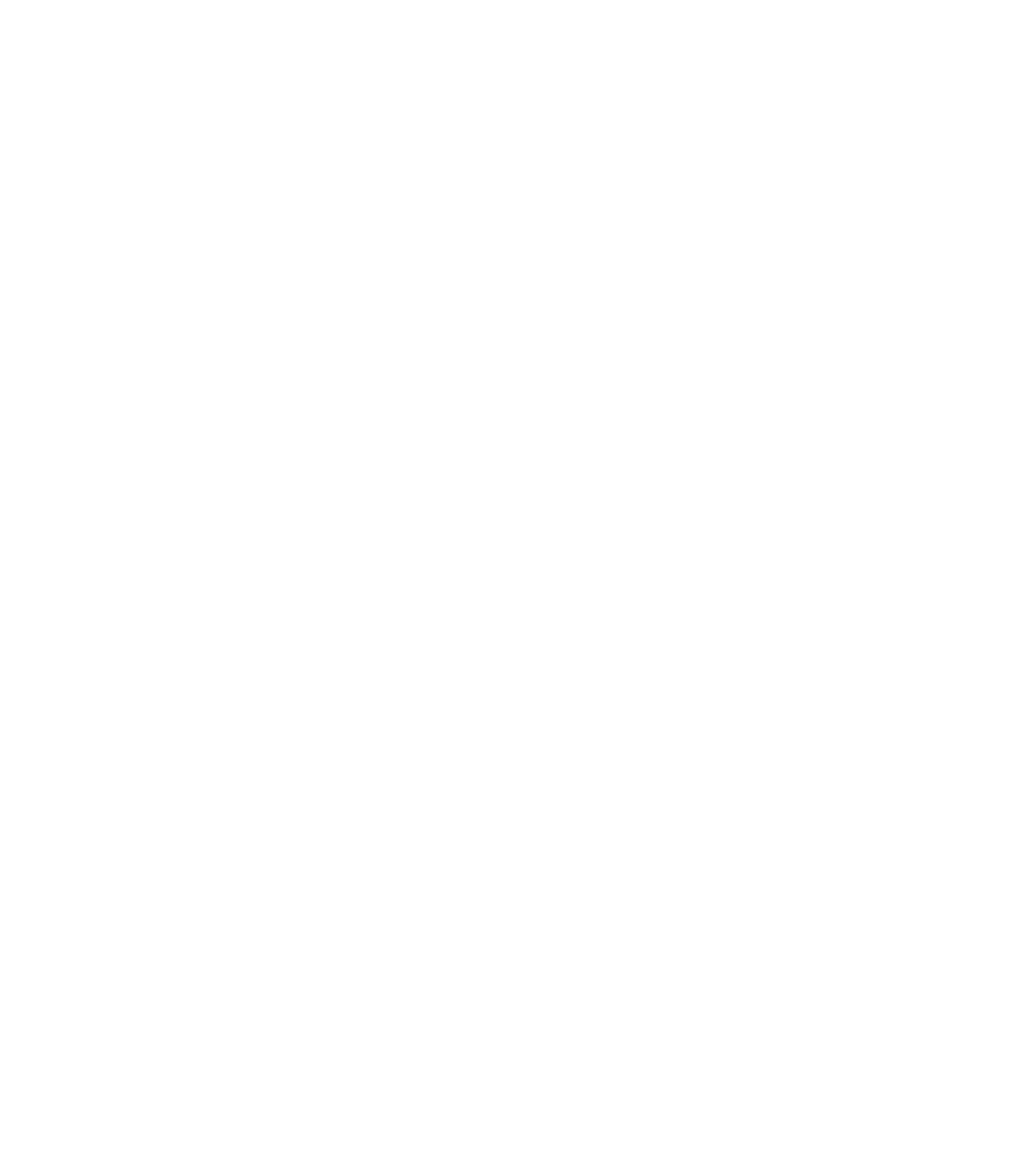
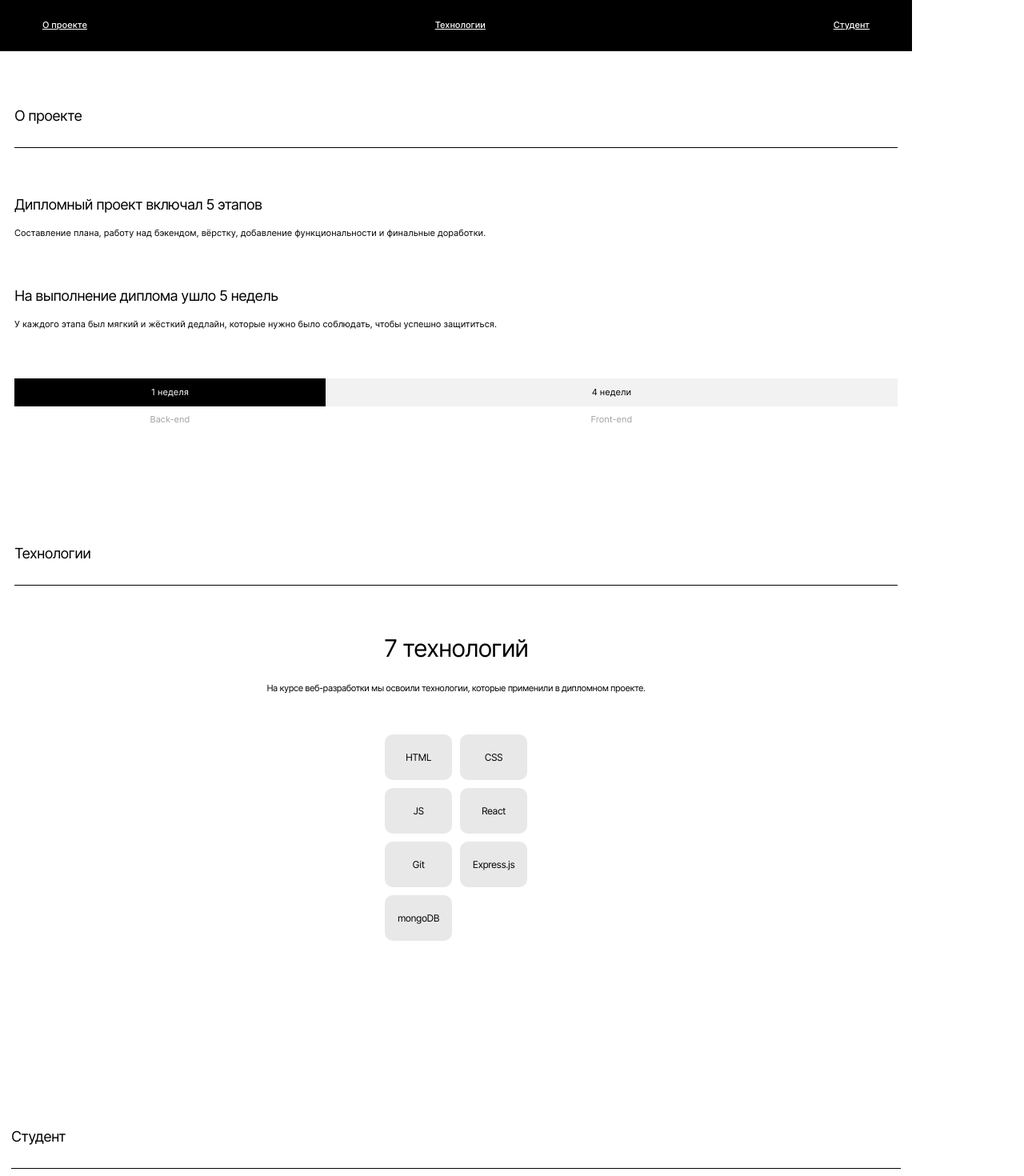
Before and after one commit to BakumenkoVS/movies-explorer-frontend, a React (Create React App) app: page / in a window 1280 px wide. Shown: the part 640-2110 px from the top of the page at 80% size. Before the commit the page ends 800 px from the top, so only its background shows below. Built offline with nearby package versions, Linux system fonts and the light colour scheme.

Commit message:
add components

```diff
--- /dev/null
+++ b/src/components/AboutMe/AboutMe.css
@@ -0,0 +1,42 @@
+.about-me {
+   box-sizing: border-box;
+   padding: 70px 14px;
+}
+
+.about-me__img {
+   width: 100%;
+   min-height: 352px;
+   margin-top: 60px;
+   border-radius: 10px;
+}
+
+.about-me__name {
+   margin: 40px 0 20px;
+   font-weight: 400;
+   font-size: 30px;
+   line-height: 36px;
+   letter-spacing: -0.04em;
+}
+
+.about-me__subtitle {
+   margin: 0;
+   font-weight: 500;
+   font-size: 11px;
+   line-height: 16px;
+}
+
+.about-me__text {
+   margin: 20px 0 40px;
+   font-weight: 400;
+   font-size: 11px;
+   line-height: 16px;
+}
+
+.about-me__link {
+   margin-right: 26px;
+   color: #000;
+   font-weight: 500;
+   font-size: 14px;
+   line-height: 17px;
+   text-decoration: none;
+}
--- /dev/null
+++ b/src/components/AboutMe/AboutMe.js
@@ -0,0 +1,28 @@
+import "./AboutMe.css";
+import me from "../../images/123.png";
+
+export default function AboutMe() {
+   return (
+      <div className="about-me">
+         <h2 className="title">Студент</h2>
+         <img src={me} className="about-me__img"></img>
+         <h3 className="about-me__name">Владислав</h3>
+         <p className="about-me__subtitle">Фронтенд-разработчик, 24 года</p>
+         <p className="about-me__text">
+            Я родился и живу в Саратове, закончил факультет экономики СГУ. У
+            меня есть жена и дочь. Я люблю слушать музыку, а ещё увлекаюсь
+            бегом. Недавно начал кодить. С 2015 года работал в компании «СКБ
+            Контур». После того, как прошёл курс по веб-разработке, начал
+            заниматься фриланс-заказами и ушёл с постоянной работы.
+         </p>
+         <div className="about-me__links">
+            <a href="https://t.me/BakumenkoVS" className="about-me__link">
+               Telegram
+            </a>
+            <a href="https://github.com/BakumenkoVS" className="about-me__link">
+               Github
+            </a>
+         </div>
+      </div>
+   );
+}
--- /dev/null
+++ b/src/components/AboutProject/AboutProject.css
@@ -0,0 +1,75 @@
+.about-project {
+   padding: 70px 18px;
+   box-sizing: border-box;
+}
+
+.title {
+   margin: 0;
+   font-weight: 400;
+   font-size: 18px;
+   line-height: 22px;
+   letter-spacing: -0.04em;
+   padding-bottom: 28px;
+   border-bottom: 1px solid black;
+}
+
+.about-project__subtitle {
+   margin: 0;
+   padding-top: 60px;
+   font-style: normal;
+   font-weight: 400;
+   font-size: 18px;
+   line-height: 22px;
+   letter-spacing: -0.04em;
+}
+
+.about-project__text {
+   margin: 0;
+   padding-top: 16px;
+   font-style: normal;
+   font-weight: 400;
+   font-size: 11px;
+   line-height: 16px;
+}
+
+.about-project__weeks {
+   display: flex;
+   margin-top: 60px;
+}
+
+.about-project__weeks_black {
+   width: 35.21%;
+}
+
+.about-project__weeks_gray {
+   width: 64.788%;
+}
+
+.about-project__week {
+   box-sizing: border-box;
+   background-color: black;
+   color: white;
+   padding: 11px;
+   height: 35px;
+   width: 100%;
+   font-style: normal;
+   font-weight: 400;
+   font-size: 11px;
+   line-height: 13px;
+   text-align: center;
+   margin: 0;
+}
+
+.about-project__week_gray {
+   background-color: #f2f2f2;
+   color: black;
+}
+
+.about-project__weeks-text {
+   margin: 10px 0;
+   font-weight: 400;
+   font-size: 11px;
+   line-height: 13px;
+   text-align: center;
+   color: #a0a0a0;
+}
--- /dev/null
+++ b/src/components/AboutProject/AboutProject.js
@@ -0,0 +1,35 @@
+import "./AboutProject.css";
+
+export default function AboutProject() {
+   return (
+      <div className="about-project" name="AboutProject">
+         <h2 className="title">О проекте</h2>
+         <h3 className="about-project__subtitle">
+            Дипломный проект включал 5 этапов
+         </h3>
+         <p className="about-project__text">
+            Составление плана, работу над бэкендом, вёрстку, добавление
+            функциональности и финальные доработки.
+         </p>
+         <h3 className="about-project__subtitle">
+            На выполнение диплома ушло 5 недель
+         </h3>
+         <p className="about-project__text">
+            У каждого этапа был мягкий и жёсткий дедлайн, которые нужно было
+            соблюдать, чтобы успешно защититься.
+         </p>
+         <div className="about-project__weeks">
+            <div className="about-project__weeks_black">
+               <p className="about-project__week">1 неделя</p>
+               <p className="about-project__weeks-text">Back-end</p>
+            </div>
+            <div className="about-project__weeks_gray">
+               <p className="about-project__week about-project__week_gray">
+                  4 недели
+               </p>
+               <p className="about-project__weeks-text">Front-end</p>
+            </div>
+         </div>
+      </div>
+   );
+}
--- a/src/components/Main/Main.js
+++ b/src/components/Main/Main.js
@@ -2,12 +2,20 @@
 import Header from "./../Header/Header";
 import Promo from "./../Promo/Promo";
 import "./Main.css";
+import NavTab from "./../NavTab/NavTab";
+import AboutProject from "./../AboutProject/AboutProject";
+import Techs from './../Techs/Techs';
+import AboutMe from './../AboutMe/AboutMe';
 
 export default function Main() {
    return (
       <div className="main">
          <Header />
          <Promo />
+         <NavTab />
+         <AboutProject />
+         <Techs />
+         <AboutMe />
       </div>
    );
 }
--- /dev/null
+++ b/src/components/NavTab/NavTab.css
@@ -0,0 +1,14 @@
+.nav__tab {
+   background-color: black;
+   display: flex;
+   justify-content: space-between;
+   padding: 25px 53px;
+}
+
+.nav__tab_link {
+   color: white;
+   font-weight: 500;
+   font-size: 11px;
+   line-height: 16px;
+
+}
--- /dev/null
+++ b/src/components/NavTab/NavTab.js
@@ -0,0 +1,8 @@
+import './NavTab.css'
+export default function NavTab() {
+   return <nav className="nav__tab">
+      <a  href="#AboutProject" className="nav__tab_link">О проекте</a>
+      <a href="#Techs" className="nav__tab_link">Технологии</a>
+      <a href="#AboutMe" className="nav__tab_link">Студент</a>
+   </nav>;
+}
--- /dev/null
+++ b/src/components/Techs/Techs.css
@@ -0,0 +1,46 @@
+.techs {
+   padding: 70px 18px;
+   box-sizing: border-box;
+}
+
+.techs__subtitle {
+   margin: 60px 0 24px;
+   font-weight: 400;
+   font-size: 30px;
+   line-height: 36px;
+   text-align: center;
+   letter-spacing: -0.04em;
+}
+
+.techs__text {
+   font-weight: 400;
+   font-size: 11px;
+   line-height: 16px;
+   text-align: center;
+   letter-spacing: -0.04em;
+   margin: 0;
+}
+
+.techs__grid {
+
+   display: grid;
+   max-width: 178px;
+   margin: 50px auto 94px;
+   grid-template-columns: 1fr 1fr;
+   grid-gap: 10px;
+
+}
+
+.techs__grid_item {
+   margin: 0;
+   width: 84px;
+   font-weight: 400;
+   font-size: 12px;
+   line-height: 15px;
+
+   letter-spacing: -0.04em;
+   background-color: #e8e8e8;
+   padding: 21px 0;
+   border-radius: 10px;
+   text-align: center;
+}
--- /dev/null
+++ b/src/components/Techs/Techs.js
@@ -0,0 +1,24 @@
+import "./Techs.css";
+
+
+export default function Techs() {
+   return (
+      <div className="techs" name="Techs">
+         <h2 className="title">Технологии</h2>
+         <h3 className="techs__subtitle">7 технологий</h3>
+         <p className="techs__text">
+            На курсе веб-разработки мы освоили технологии, которые применили в
+            дипломном проекте.
+         </p>
+         <div className="techs__grid">
+            <p className="techs__grid_item">HTML</p>
+            <p className="techs__grid_item">CSS</p>
+            <p className="techs__grid_item">JS</p>
+            <p className="techs__grid_item">React</p>
+            <p className="techs__grid_item">Git</p>
+            <p className="techs__grid_item">Express.js</p>
+            <p className="techs__grid_item">mongoDB</p>
+         </div>
+      </div>
+   );
+}
```
Also changed, not shown: src/images/123.png (added).
